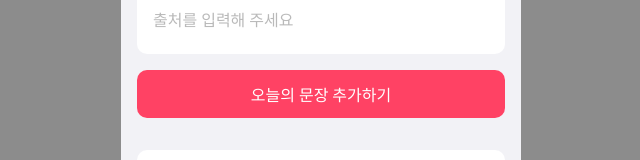
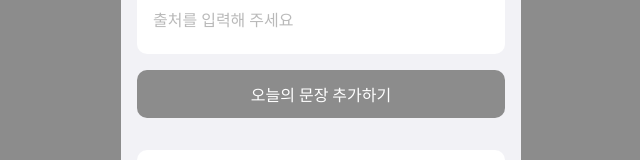
Before and after one commit to MayOwall/1Day1Quote, a Next.js app: page /write in a window 1280 px wide. Shown: the part 212-372 px from the top of the page, without its empty margins (319-959 px from the left). Built offline with nearby package versions, Linux system fonts and the light colour scheme; grey boxes are pictures that could not be loaded.

Commit message:
modify : quote & speaker 값에 따른 문장 생성 가능 여부 로직 구현

```diff
--- a/app/write/page.tsx
+++ b/app/write/page.tsx
@@ -112,7 +112,7 @@ export default function WritePage() {
     // 카드 삭제
     if (type === "delete") {
       const nextCardListData = cardListData.filter(
-        (v) => v.contentData.cardId === cardId
+        (v) => v.contentData.cardId !== cardId
       );
       setCardListData(nextCardListData);
       return;
--- a/component/QuoteForm/QuoteForm.styles.ts
+++ b/component/QuoteForm/QuoteForm.styles.ts
@@ -84,13 +84,18 @@ export const SpeakerInput = styled.input`
   font: inherit;
 `;
 
-export const SubmitBtn = styled.button`
+interface ISubmitBtn {
+  isSubmitAble: boolean;
+}
+export const SubmitBtn = styled.button<ISubmitBtn>`
   width: 100%;
   height: 3rem;
   margin-top: 1rem;
   color: var(--color0);
-  background-color: var(--color-main);
+  background-color: ${({ isSubmitAble }) =>
+    isSubmitAble ? "var(--color-main)" : "var(--color2)"};
   border: none;
   border-radius: 10px;
   font: var(--font-light16);
+  cursor: pointer;
 `;
--- a/component/QuoteForm/QuoteForm.tsx
+++ b/component/QuoteForm/QuoteForm.tsx
@@ -15,6 +15,7 @@ function QuoteForm({ handleCardData }: IQuoteFormProps) {
   const [formData, setFormData] = useState(formDataInit);
   const [imagePreview, setImagePreview] = useState("");
   const [quoteHeight, setQuoteHeight] = useState(30);
+  const [isSubmitAble, setIsSubmitAble] = useState(false);
   const quoteRef = useRef<HTMLDivElement | null>(null);
   const imageInputRef = useRef<HTMLInputElement | null>(null);
   const { quote, speaker } = formData;
@@ -81,6 +82,7 @@ function QuoteForm({ handleCardData }: IQuoteFormProps) {
   // 오늘의 문장 제출 핸들러
   const onSubmit = (e: React.FormEvent) => {
     e.preventDefault();
+    if (!isSubmitAble) return;
     setImagePreview(() => "");
     setFormData(formDataInit);
     handleCardData("add", CardIdFormatter(), formData);
@@ -92,7 +94,18 @@ function QuoteForm({ handleCardData }: IQuoteFormProps) {
     if (quoteRef.current) {
       setQuoteHeight(quoteRef.current.clientHeight);
     }
+    return;
   }, [formData.quote]);
+
+  // quote값 또는 speaker값에 따른 Form Submit 가능 여부 판별
+  useEffect(() => {
+    if (!formData.quote || !formData.speaker) {
+      setIsSubmitAble(false);
+    } else {
+      setIsSubmitAble(true);
+    }
+    return;
+  }, [formData]);
 
   return (
     <S.Container onSubmit={onSubmit}>
@@ -134,7 +147,9 @@ function QuoteForm({ handleCardData }: IQuoteFormProps) {
           onChange={handleSpeaker}
         />
       </div>
-      <S.SubmitBtn type="submit">오늘의 문장 추가하기</S.SubmitBtn>
+      <S.SubmitBtn type="submit" isSubmitAble={isSubmitAble}>
+        오늘의 문장 추가하기
+      </S.SubmitBtn>
     </S.Container>
   );
 }
```
